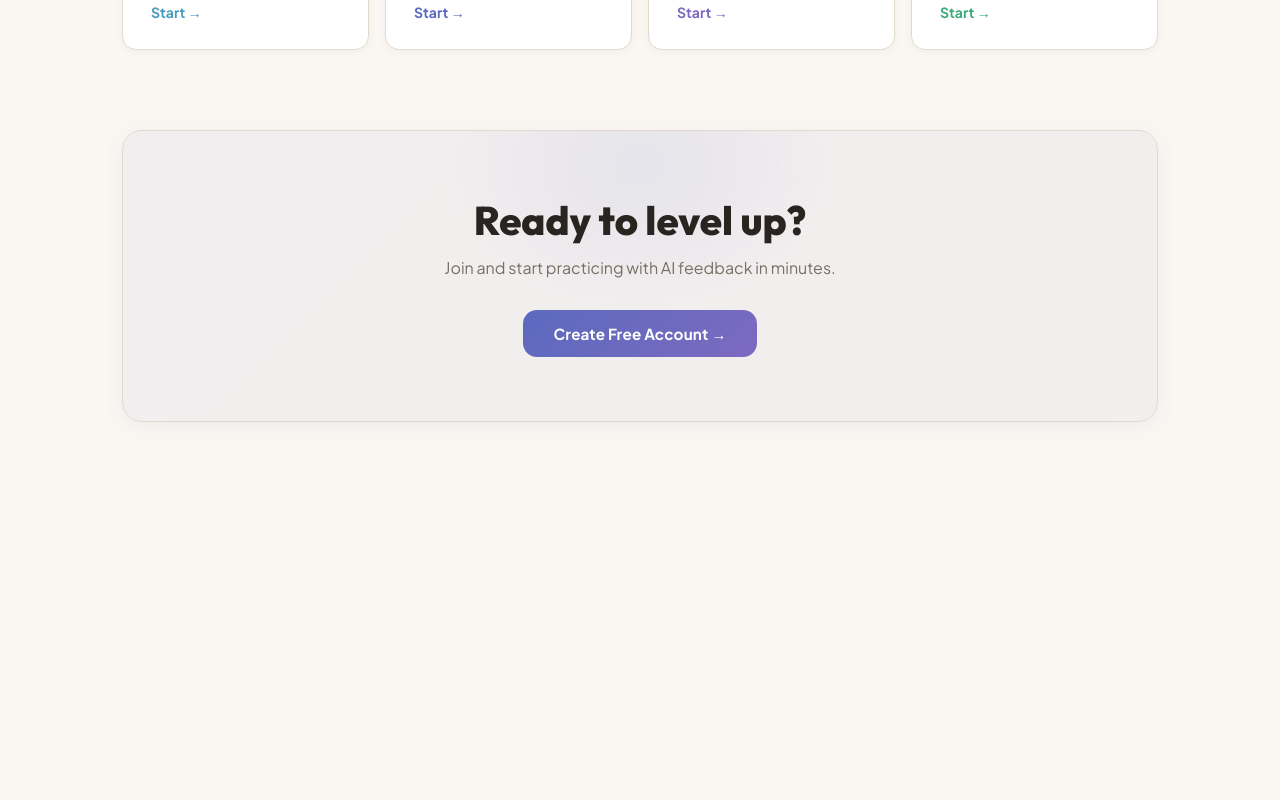
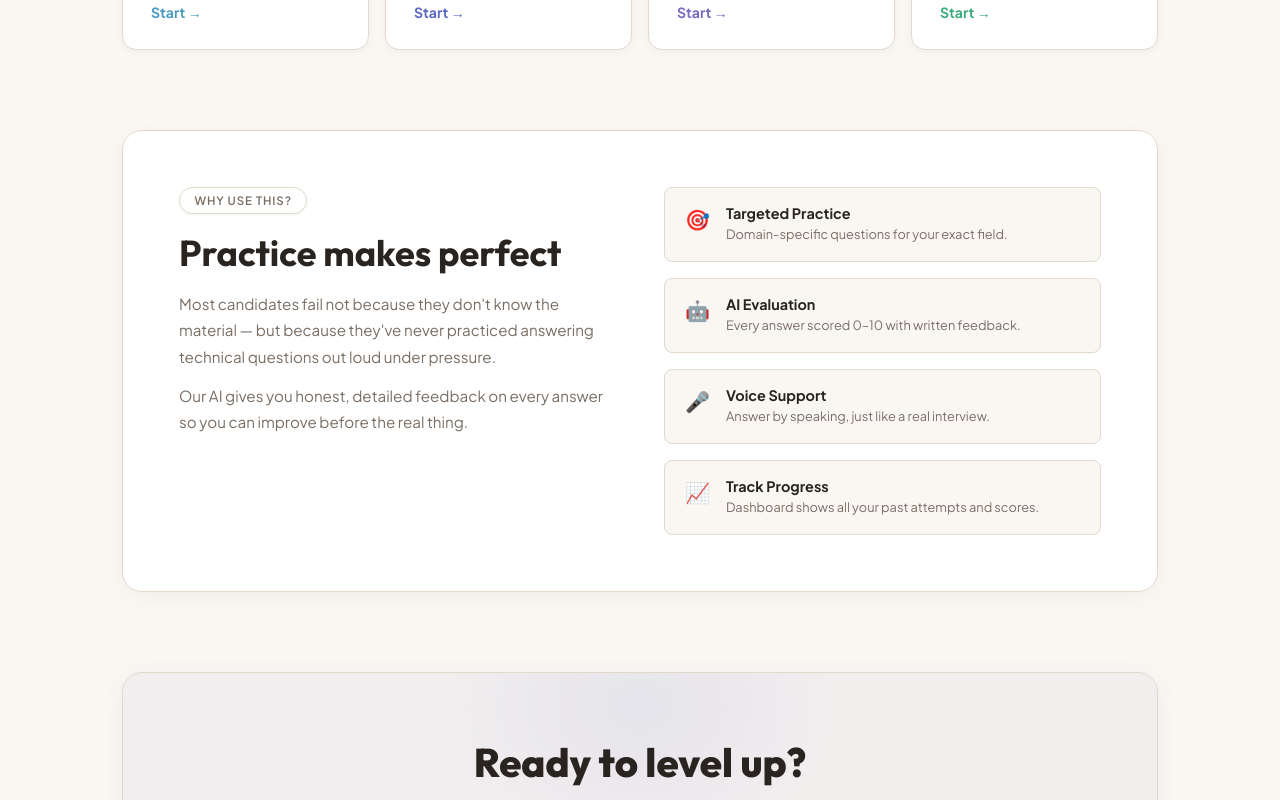
Before and after one commit to agrawalsanket123-netizen/ai-interview-system, a React (Vite) app in the folder frontend/: page / in a window 1280 px wide. Shown: the part 1620-2420 px from the top of the page. Before the commit the page ends 2138 px from the top, so only its background shows below. Built offline with nearby package versions, Linux system fonts and the light colour scheme; no server answers.

Commit message:
fix: slow down scroll animations to 1.1s

```diff
--- /dev/null
+++ b/frontend/src/hooks/useScrollAnimation.js
@@ -0,0 +1,42 @@
+import { useEffect, useRef } from 'react'
+
+export function useScrollAnimation() {
+  useEffect(() => {
+    const observer = new IntersectionObserver(
+      (entries) => {
+        entries.forEach((entry) => {
+          if (entry.isIntersecting) {
+            entry.target.classList.add('scroll-visible')
+            observer.unobserve(entry.target)
+          }
+        })
+      },
+      { threshold: 0.12, rootMargin: '0px 0px -40px 0px' }
+    )
+
+    const elements = document.querySelectorAll('.scroll-animate')
+    elements.forEach(el => observer.observe(el))
+
+    return () => observer.disconnect()
+  }, [])
+}
+
+export function useScrollRef(delay = 0) {
+  const ref = useRef(null)
+  useEffect(() => {
+    const el = ref.current
+    if (!el) return
+    const observer = new IntersectionObserver(
+      ([entry]) => {
+        if (entry.isIntersecting) {
+          setTimeout(() => el.classList.add('scroll-visible'), delay)
+          observer.unobserve(el)
+        }
+      },
+      { threshold: 0.12, rootMargin: '0px 0px -40px 0px' }
+    )
+    observer.observe(el)
+    return () => observer.disconnect()
+  }, [delay])
+  return ref
+}
--- a/frontend/src/index.css
+++ b/frontend/src/index.css
@@ -150,3 +150,65 @@ input:focus, textarea:focus {
 @media (max-width: 768px) {
   .hide-mobile { display: none !important; }
 }
+
+/* ============================================
+   SCROLL-TRIGGERED ANIMATIONS
+   ============================================ */
+
+/* Base hidden state — elements start invisible */
+.scroll-animate {
+  opacity: 0;
+  transform: translateY(30px);
+  transition: opacity 1.1s cubic-bezier(0.22, 1, 0.36, 1),
+              transform 1.1s cubic-bezier(0.22, 1, 0.36, 1);
+}
+
+/* Visible state — triggered by IntersectionObserver */
+.scroll-animate.scroll-visible {
+  opacity: 1;
+  transform: translateY(0);
+}
+
+/* Fade in from left */
+.scroll-animate-left {
+  opacity: 0;
+  transform: translateX(-30px);
+  transition: opacity 1.1s cubic-bezier(0.22, 1, 0.36, 1),
+              transform 1.1s cubic-bezier(0.22, 1, 0.36, 1);
+}
+.scroll-animate-left.scroll-visible {
+  opacity: 1;
+  transform: translateX(0);
+}
+
+/* Fade in from right */
+.scroll-animate-right {
+  opacity: 0;
+  transform: translateX(30px);
+  transition: opacity 1.1s cubic-bezier(0.22, 1, 0.36, 1),
+              transform 1.1s cubic-bezier(0.22, 1, 0.36, 1);
+}
+.scroll-animate-right.scroll-visible {
+  opacity: 1;
+  transform: translateX(0);
+}
+
+/* Scale in — for stat cards, badges */
+.scroll-animate-scale {
+  opacity: 0;
+  transform: scale(0.92);
+  transition: opacity 1.1s cubic-bezier(0.22, 1, 0.36, 1),
+              transform 1.1s cubic-bezier(0.22, 1, 0.36, 1);
+}
+.scroll-animate-scale.scroll-visible {
+  opacity: 1;
+  transform: scale(1);
+}
+
+/* Stagger delays for grids */
+.scroll-delay-1 { transition-delay: 0.05s !important; }
+.scroll-delay-2 { transition-delay: 0.12s !important; }
+.scroll-delay-3 { transition-delay: 0.19s !important; }
+.scroll-delay-4 { transition-delay: 0.26s !important; }
+.scroll-delay-5 { transition-delay: 0.33s !important; }
+.scroll-delay-6 { transition-delay: 0.40s !important; }
--- a/frontend/src/pages/Dashboard.jsx
+++ b/frontend/src/pages/Dashboard.jsx
@@ -1,10 +1,12 @@
 import { useEffect, useState } from 'react'
+import { useScrollAnimation } from '../hooks/useScrollAnimation'
 import { Link } from 'react-router-dom'
 import axios from 'axios'
 import BASE_URL from '../api'
 import { useAuth } from '../AuthContext'
 
 export default function Dashboard() {
+  useScrollAnimation()
   const { token, user } = useAuth()
   const [aptitude, setAptitude] = useState([])
   const [interview, setInterview] = useState([])
@@ -49,7 +51,7 @@ export default function Dashboard() {
       </div>
 
       {/* Stats row */}
-      <div style={s.statsRow} className="stagger-1">
+      <div style={s.statsRow} className="scroll-animate scroll-animate-scale scroll-delay-1">
         {[
           { label: 'Total Tests', val: totalTests, color: 'var(--accent)', bg: 'rgba(91,106,191,0.08)', border: 'rgba(91,106,191,0.2)' },
           { label: 'Aptitude Tests', val: aptitude.length, color: 'var(--accent3)', bg: 'rgba(167,212,245,0.08)', border: 'rgba(167,212,245,0.2)' },
--- a/frontend/src/pages/FieldSelect.jsx
+++ b/frontend/src/pages/FieldSelect.jsx
@@ -1,4 +1,5 @@
 import { useNavigate } from 'react-router-dom'
+import { useScrollAnimation } from '../hooks/useScrollAnimation'
 
 const FIELDS = [
   { id: 'DataAnalysis', label: 'Data Analysis', desc: 'Pandas, NumPy, EDA, visualization, statistical methods', icon: '📊', color: 'rgba(167,212,245,0.1)', accent: 'var(--accent3)', border: 'rgba(167,212,245,0.3)' },
@@ -8,6 +9,7 @@ const FIELDS = [
 ]
 
 export default function FieldSelect() {
+  useScrollAnimation()
   const navigate = useNavigate()
   return (
     <main style={s.main} className="page-enter">
@@ -19,7 +21,7 @@ export default function FieldSelect() {
       <div style={s.grid}>
         {FIELDS.map((f, i) => (
           <button key={f.id} style={{ ...s.card, animationDelay: `${i * 0.08}s` }}
-            className={`card-hover stagger-${i + 1}`}
+            className={`card-hover scroll-animate scroll-delay-${i + 1}`}
             onClick={() => navigate(`/interview/${f.id}`)}
             onMouseEnter={e => { e.currentTarget.style.background = f.color; e.currentTarget.style.borderColor = f.border }}
             onMouseLeave={e => { e.currentTarget.style.background = 'var(--surface)'; e.currentTarget.style.borderColor = 'var(--border)' }}
--- a/frontend/src/pages/Home.jsx
+++ b/frontend/src/pages/Home.jsx
@@ -1,6 +1,7 @@
 import { Link } from 'react-router-dom'
 import { useAuth } from '../AuthContext'
 import { useState, useEffect } from 'react'
+import { useScrollAnimation } from '../hooks/useScrollAnimation'
 
 const FIELDS = [
   { id: 'DataAnalysis', label: 'Data Analysis', desc: 'EDA, visualization, statistics, pandas', icon: '📊', color: 'rgba(74,154,191,0.08)', accent: 'var(--accent3)', border: 'rgba(74,154,191,0.25)' },
@@ -11,10 +12,20 @@ const FIELDS = [
 
 const WORDS = ['Aptitude Tests', 'AI Scoring', 'Voice Interviews', 'Instant Feedback']
 
+const STEPS = [
+  { n: '01', title: 'Create Account', desc: 'Sign up free. Your results are saved privately and securely.', color: 'var(--accent)' },
+  { n: '02', title: 'Aptitude Test', desc: '10 randomized logic & reasoning questions with instant scoring.', color: 'var(--accent2)' },
+  { n: '03', title: 'Pick Your Field', desc: 'Choose from Data Analysis, Web Dev, ML, or Cyber Security.', color: 'var(--accent3)' },
+  { n: '04', title: 'Get AI Feedback', desc: 'Each answer scored 0–10 with detailed improvement suggestions.', color: 'var(--success)' },
+]
+
 export default function Home() {
   const { isLoggedIn } = useAuth()
   const [wordIdx, setWordIdx] = useState(0)
   const [visible, setVisible] = useState(true)
+
+  // Activate scroll animations after page mounts
+  useScrollAnimation()
 
   useEffect(() => {
     const interval = setInterval(() => {
@@ -27,9 +38,10 @@ export default function Home() {
   return (
     <main style={s.main} className="page-enter">
 
-      {/* Hero */}
+      {/* ── Hero ── */}
       <section style={s.hero}>
         <div style={s.heroGlow} />
+
         <div style={s.heroContent}>
           <div style={s.badge} className="stagger-1">
             <span style={s.badgeDot} />
@@ -62,6 +74,7 @@ export default function Home() {
           </div>
         </div>
 
+        {/* Stats — scroll animate */}
         <div style={s.statsGrid}>
           {[
             { val: '40+', label: 'Questions', color: 'var(--accent)', bg: 'rgba(91,106,191,0.07)', border: 'rgba(91,106,191,0.18)' },
@@ -69,8 +82,9 @@ export default function Home() {
             { val: 'AI', label: 'Scoring', color: 'var(--accent3)', bg: 'rgba(74,154,191,0.07)', border: 'rgba(74,154,191,0.18)' },
             { val: '∞', label: 'Practice', color: 'var(--success)', bg: 'rgba(58,171,122,0.07)', border: 'rgba(58,171,122,0.18)' },
           ].map((st, i) => (
-            <div key={i} style={{ ...s.statCard, background: st.bg, border: `1px solid ${st.border}` }}
-              className={`stagger-${i + 1}`}>
+            <div key={i}
+              style={{ ...s.statCard, background: st.bg, border: `1px solid ${st.border}` }}
+              className={`scroll-animate scroll-animate-scale scroll-delay-${i + 1}`}>
               <div style={{ ...s.statVal, color: st.color }}>{st.val}</div>
               <div style={s.statLabel}>{st.label}</div>
             </div>
@@ -78,18 +92,15 @@ export default function Home() {
         </div>
       </section>
 
-      {/* How it works */}
+      {/* ── How it works ── */}
       <section style={s.section}>
-        <div style={s.sectionLabel}>How It Works</div>
-        <h2 style={s.sectionTitle}>Four steps to interview-ready</h2>
+        <div style={s.sectionLabel} className="scroll-animate">How It Works</div>
+        <h2 style={s.sectionTitle} className="scroll-animate scroll-delay-1">Four steps to interview-ready</h2>
         <div style={s.stepsGrid}>
-          {[
-            { n: '01', title: 'Create Account', desc: 'Sign up free. Your results are saved privately and securely.', color: 'var(--accent)', bg: '#fff' },
-            { n: '02', title: 'Aptitude Test', desc: '10 randomized logic & reasoning questions with instant scoring.', color: 'var(--accent2)', bg: '#fff' },
-            { n: '03', title: 'Pick Your Field', desc: 'Choose from Data Analysis, Web Dev, ML, or Cyber Security.', color: 'var(--accent3)', bg: '#fff' },
-            { n: '04', title: 'Get AI Feedback', desc: 'Each answer scored 0–10 with detailed improvement suggestions.', color: 'var(--success)', bg: '#fff' },
-          ].map((st, i) => (
-            <div key={i} style={{ ...s.stepCard, background: st.bg }} className="card-hover">
+          {STEPS.map((st, i) => (
+            <div key={i}
+              style={{ ...s.stepCard, background: '#fff' }}
+              className={`card-hover scroll-animate scroll-delay-${i + 1}`}>
               <div style={{ ...s.stepNum, color: st.color }}>{st.n}</div>
               <div style={s.stepTitle}>{st.title}</div>
               <div style={s.stepDesc}>{st.desc}</div>
@@ -98,15 +109,16 @@ export default function Home() {
         </div>
       </section>
 
-      {/* Fields */}
+      {/* ── Fields ── */}
       <section style={s.section}>
-        <div style={s.sectionLabel}>Interview Fields</div>
-        <h2 style={s.sectionTitle}>Choose your domain</h2>
+        <div style={s.sectionLabel} className="scroll-animate">Interview Fields</div>
+        <h2 style={s.sectionTitle} className="scroll-animate scroll-delay-1">Choose your domain</h2>
         <div style={s.fieldsGrid}>
           {FIELDS.map((f, i) => (
-            <Link key={f.id} to={isLoggedIn ? `/interview/${f.id}` : '/login'}
+            <Link key={f.id}
+              to={isLoggedIn ? `/interview/${f.id}` : '/login'}
               style={s.fieldCard}
-              className="card-hover"
+              className={`card-hover scroll-animate scroll-delay-${i + 1}`}
               onMouseEnter={e => { e.currentTarget.style.background = f.color; e.currentTarget.style.borderColor = f.border }}
               onMouseLeave={e => { e.currentTarget.style.background = 'var(--surface)'; e.currentTarget.style.borderColor = 'var(--border)' }}
             >
@@ -119,8 +131,39 @@ export default function Home() {
         </div>
       </section>
 
+      {/* ── Why AI Interview? ── */}
+      <section style={s.whySection} className="scroll-animate">
+        <div style={s.whyInner}>
+          <div style={s.whyLeft} className="scroll-animate-left scroll-animate">
+            <div style={s.sectionLabel}>Why Use This?</div>
+            <h2 style={{ ...s.sectionTitle, marginBottom: '1rem' }}>Practice makes perfect</h2>
+            <p style={s.whyText}>Most candidates fail not because they don't know the material — but because they've never practiced answering technical questions out loud under pressure.</p>
+            <p style={{ ...s.whyText, marginTop: '0.75rem' }}>Our AI gives you honest, detailed feedback on every answer so you can improve before the real thing.</p>
+          </div>
+          <div style={s.whyRight}>
+            {[
+              { icon: '🎯', title: 'Targeted Practice', desc: 'Domain-specific questions for your exact field.' },
+              { icon: '🤖', title: 'AI Evaluation', desc: 'Every answer scored 0–10 with written feedback.' },
+              { icon: '🎤', title: 'Voice Support', desc: 'Answer by speaking, just like a real interview.' },
+              { icon: '📈', title: 'Track Progress', desc: 'Dashboard shows all your past attempts and scores.' },
+            ].map((item, i) => (
+              <div key={i}
+                style={s.whyCard}
+                className={`scroll-animate scroll-delay-${i + 1}`}>
+                <span style={s.whyIcon}>{item.icon}</span>
+                <div>
+                  <div style={s.whyCardTitle}>{item.title}</div>
+                  <div style={s.whyCardDesc}>{item.desc}</div>
+                </div>
+              </div>
+            ))}
+          </div>
+        </div>
+      </section>
+
+      {/* ── CTA ── */}
       {!isLoggedIn && (
-        <section style={s.ctaSection}>
+        <section style={s.ctaSection} className="scroll-animate">
           <div style={s.ctaGlow} />
           <h2 style={s.ctaTitle}>Ready to level up?</h2>
           <p style={s.ctaSub}>Join and start practicing with AI feedback in minutes.</p>
@@ -133,6 +176,7 @@ export default function Home() {
 
 const s = {
   main: { maxWidth: '1100px', margin: '0 auto', padding: '0 2rem 6rem', position: 'relative', zIndex: 1 },
+
   hero: { padding: '5rem 0 4rem', borderBottom: '1px solid var(--border)', marginBottom: '5rem', position: 'relative' },
   heroGlow: { position: 'absolute', top: '0%', left: '40%', width: '600px', height: '300px', pointerEvents: 'none', background: 'radial-gradient(ellipse, rgba(91,106,191,0.07) 0%, transparent 70%)' },
   heroContent: { position: 'relative', zIndex: 1, maxWidth: '680px' },
@@ -144,8 +188,9 @@ const s = {
   rotatingWord: { background: 'rgba(91,106,191,0.1)', border: '1px solid rgba(91,106,191,0.25)', borderRadius: '6px', padding: '0.2rem 0.75rem', fontSize: '0.85rem', color: 'var(--accent)', fontWeight: 600, display: 'inline-block' },
   sub: { color: 'var(--text2)', fontSize: '1.05rem', lineHeight: 1.75, maxWidth: '520px', marginBottom: '2.5rem' },
   ctas: { display: 'flex', gap: '1rem', flexWrap: 'wrap', marginBottom: '3.5rem' },
-  btnPrimary: { background: 'linear-gradient(135deg, var(--accent), var(--accent2))', color: '#fff', padding: '0.875rem 1.875rem', fontWeight: 700, fontSize: '0.95rem', borderRadius: 'var(--radius)', display: 'inline-block', letterSpacing: '0.01em' },
+  btnPrimary: { background: 'linear-gradient(135deg, var(--accent), var(--accent2))', color: '#fff', padding: '0.875rem 1.875rem', fontWeight: 700, fontSize: '0.95rem', borderRadius: 'var(--radius)', display: 'inline-block' },
   btnSecondary: { background: 'var(--surface)', border: '1px solid var(--border)', color: 'var(--text)', padding: '0.875rem 1.875rem', fontWeight: 500, fontSize: '0.95rem', borderRadius: 'var(--radius)', display: 'inline-block', transition: 'all 0.2s', boxShadow: '0 1px 4px rgba(0,0,0,0.06)' },
+
   statsGrid: { display: 'grid', gridTemplateColumns: 'repeat(4, 1fr)', gap: '1rem', maxWidth: '600px' },
   statCard: { borderRadius: 'var(--radius)', padding: '1.25rem', textAlign: 'center', boxShadow: '0 1px 4px rgba(0,0,0,0.04)' },
   statVal: { fontFamily: 'var(--font-display)', fontSize: '2rem', fontWeight: 800, lineHeight: 1 },
@@ -156,7 +201,7 @@ const s = {
   sectionTitle: { fontFamily: 'var(--font-display)', fontSize: 'clamp(1.6rem, 3.5vw, 2.25rem)', fontWeight: 700, color: 'var(--text)', marginBottom: '2rem' },
 
   stepsGrid: { display: 'grid', gridTemplateColumns: 'repeat(auto-fit, minmax(220px, 1fr))', gap: '1rem' },
-  stepCard: { padding: '2rem 1.5rem', border: '1px solid var(--border)', borderRadius: 'var(--radius)', boxShadow: '0 2px 8px rgba(0,0,0,0.04)', transition: 'all 0.28s ease' },
+  stepCard: { padding: '2rem 1.5rem', border: '1px solid var(--border)', borderRadius: 'var(--radius)', boxShadow: '0 2px 8px rgba(0,0,0,0.04)' },
   stepNum: { fontFamily: 'var(--font-display)', fontSize: '2.75rem', fontWeight: 800, lineHeight: 1, marginBottom: '0.75rem', opacity: 0.75 },
   stepTitle: { fontFamily: 'var(--font-display)', fontWeight: 700, fontSize: '1rem', color: 'var(--text)', marginBottom: '0.5rem' },
   stepDesc: { fontSize: '0.82rem', color: 'var(--text2)', lineHeight: 1.65 },
@@ -168,6 +213,16 @@ const s = {
   fieldDesc: { fontSize: '0.8rem', color: 'var(--text2)', lineHeight: 1.6, marginBottom: '1.25rem' },
   fieldArrow: { fontSize: '0.875rem', fontWeight: 700 },
 
+  whySection: { background: 'var(--surface)', border: '1px solid var(--border)', borderRadius: 'var(--radius-lg)', padding: '3.5rem', marginBottom: '5rem', boxShadow: '0 4px 20px rgba(0,0,0,0.04)' },
+  whyInner: { display: 'grid', gridTemplateColumns: '1fr 1fr', gap: '3rem', alignItems: 'start' },
+  whyLeft: {},
+  whyText: { color: 'var(--text2)', fontSize: '0.95rem', lineHeight: 1.75 },
+  whyRight: { display: 'flex', flexDirection: 'column', gap: '1rem' },
+  whyCard: { display: 'flex', alignItems: 'flex-start', gap: '1rem', background: 'var(--bg)', border: '1px solid var(--border)', borderRadius: 'var(--radius-sm)', padding: '1rem 1.25rem' },
+  whyIcon: { fontSize: '1.25rem', flexShrink: 0, marginTop: '0.1rem' },
+  whyCardTitle: { fontWeight: 700, fontSize: '0.9rem', color: 'var(--text)', marginBottom: '0.2rem' },
+  whyCardDesc: { fontSize: '0.8rem', color: 'var(--text2)', lineHeight: 1.55 },
+
   ctaSection: { background: 'linear-gradient(135deg, rgba(91,106,191,0.06) 0%, rgba(124,106,191,0.06) 100%)', border: '1px solid var(--border)', borderRadius: 'var(--radius-lg)', padding: '4rem 3rem', textAlign: 'center', position: 'relative', overflow: 'hidden', boxShadow: '0 4px 20px rgba(91,106,191,0.08)' },
   ctaGlow: { position: 'absolute', top: '-40%', left: '50%', transform: 'translateX(-50%)', width: '400px', height: '300px', pointerEvents: 'none', background: 'radial-gradient(ellipse, rgba(91,106,191,0.08) 0%, transparent 70%)' },
   ctaTitle: { fontFamily: 'var(--font-display)', fontSize: 'clamp(1.75rem, 4vw, 2.5rem)', fontWeight: 800, color: 'var(--text)', marginBottom: '0.75rem', position: 'relative' },
```
Also changed, not shown: frontend/src/pages/AptitudeResult.jsx (+14 -10 lines), frontend/src/pages/InterviewResult.jsx (+12 -9 lines).
